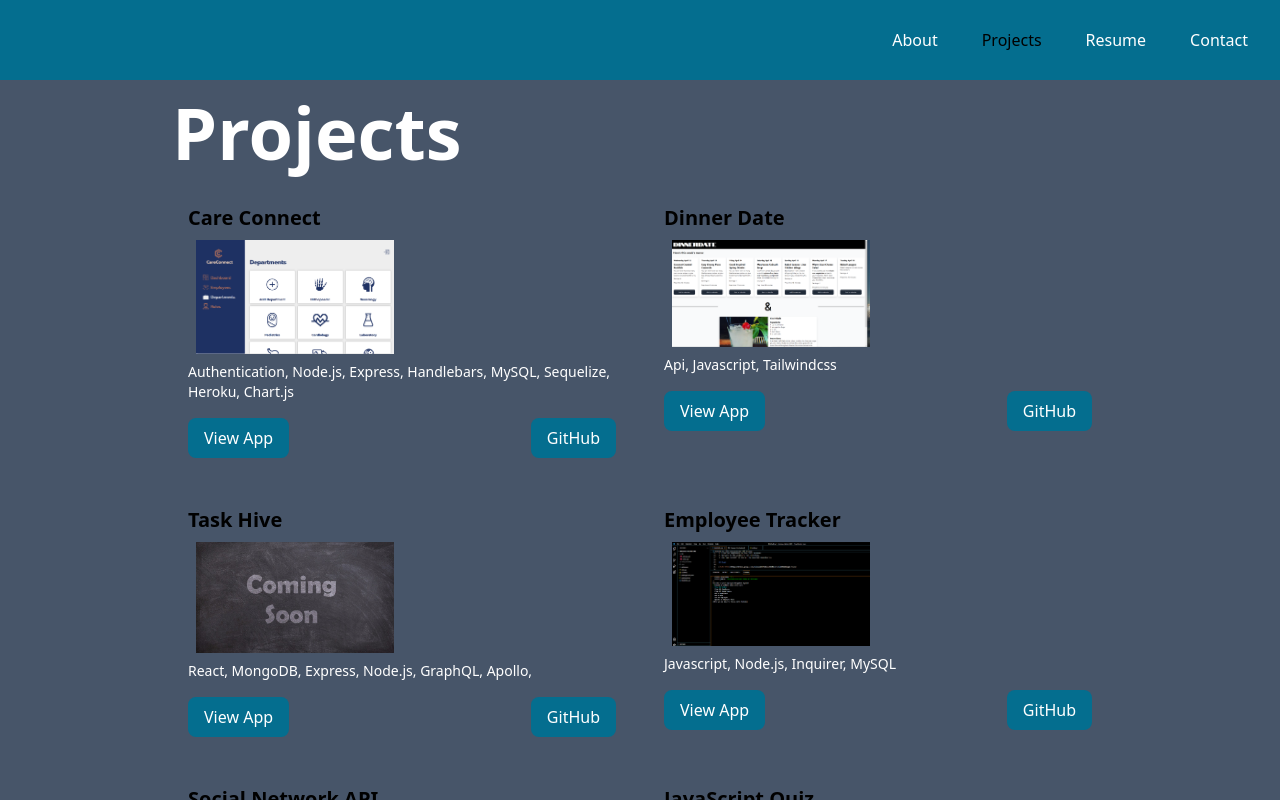
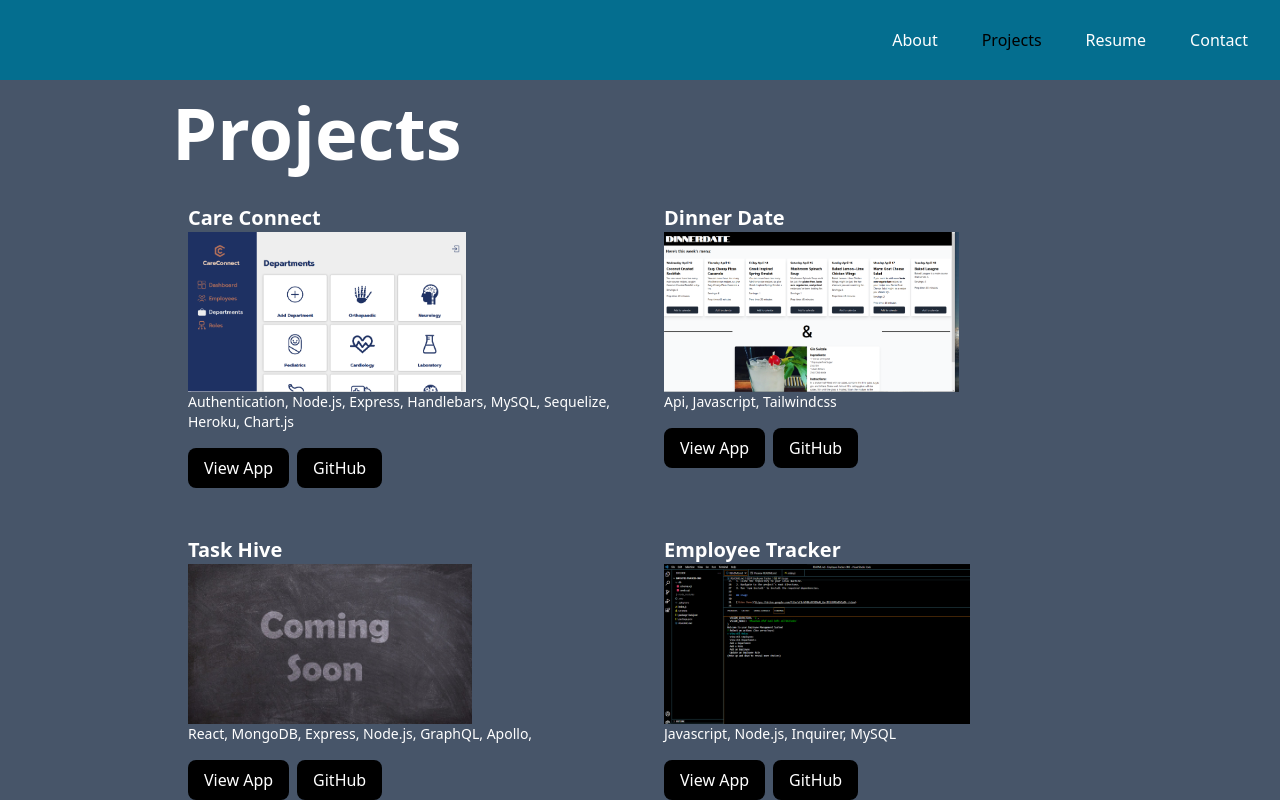
Before and after one commit to josh4got/Dev-Portfolio, a React (Create React App) app in the folder dev-portfolio-app/: page / in a window 1280 px wide. Both pictures are taken after a click on the item "Projects". Shown: the top 800 px of the page. Built offline with nearby package versions, Linux system fonts and the light colour scheme.

Commit message:
project styling changes

```diff
--- a/dev-portfolio-app/src/components/Projects.js
+++ b/dev-portfolio-app/src/components/Projects.js
@@ -9,23 +9,27 @@
         <div className="grid grid-cols-1 md:grid-cols-2 gap-4 py-5">
           {projectList.map((project, index) => (
             <div key={index} className="p-4 rounded-lg">
-              <h2 className="text-xl font-bold">{project.title}</h2>
+              <h2 className="text-xl font-bold text-white">{project.title}</h2>
               <div className="flex flex-col md:flex-row items-center">
                 <a href={project.deployedLink}>
-                  <img src={project.image} alt={project.title} className="w-full md:w-1/2 p-2" />
+                  <img
+                    src={project.image}
+                    alt={project.title}
+                    className="w-full h-40 object-cover"
+                  />
                 </a>
               </div>
               <p className="text-sm text-white">{project.technologies}</p>
-              <div className="flex justify-between mt-4">
+              <div className="flex gap-2 mt-4">
                 <a
                   href={project.deployedLink}
-                  className="bg-[#046E8F] text-white px-4 py-2 rounded-lg hover:bg-blue-700"
+                  className="bg-black text-white px-4 py-2 rounded-lg hover:bg-gray-900"
                 >
                   View App
                 </a>
                 <a
                   href={project.githubLink}
-                  className="bg-[#046E8F] text-white px-4 py-2 rounded-lg hover:bg-blue-700"
+                  className="bg-black text-white px-4 py-2 rounded-lg hover:bg-gray-900"
                 >
                   GitHub
                 </a>
```
